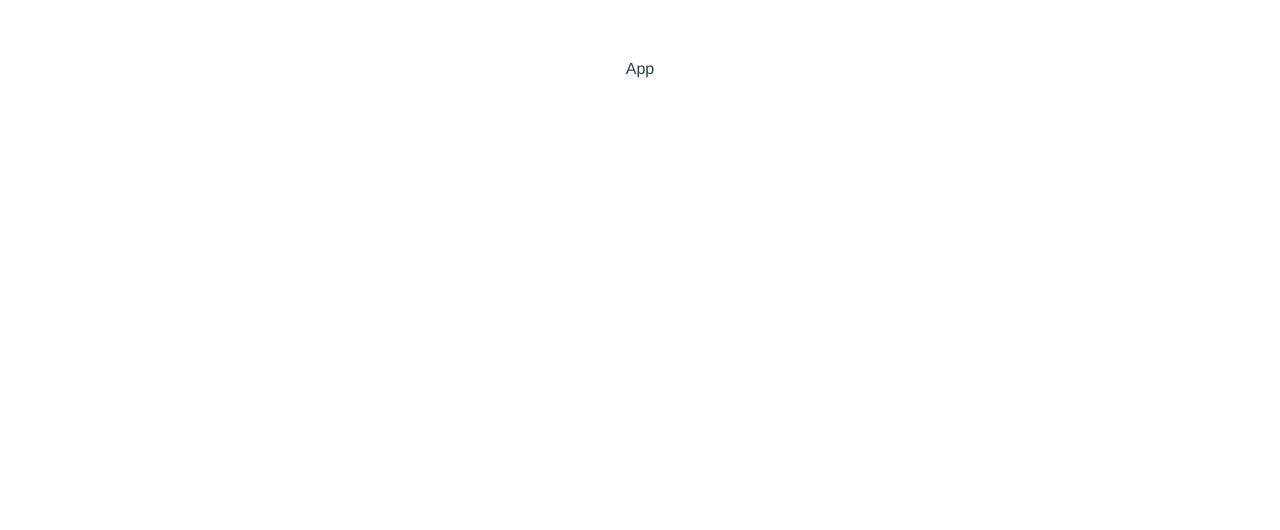
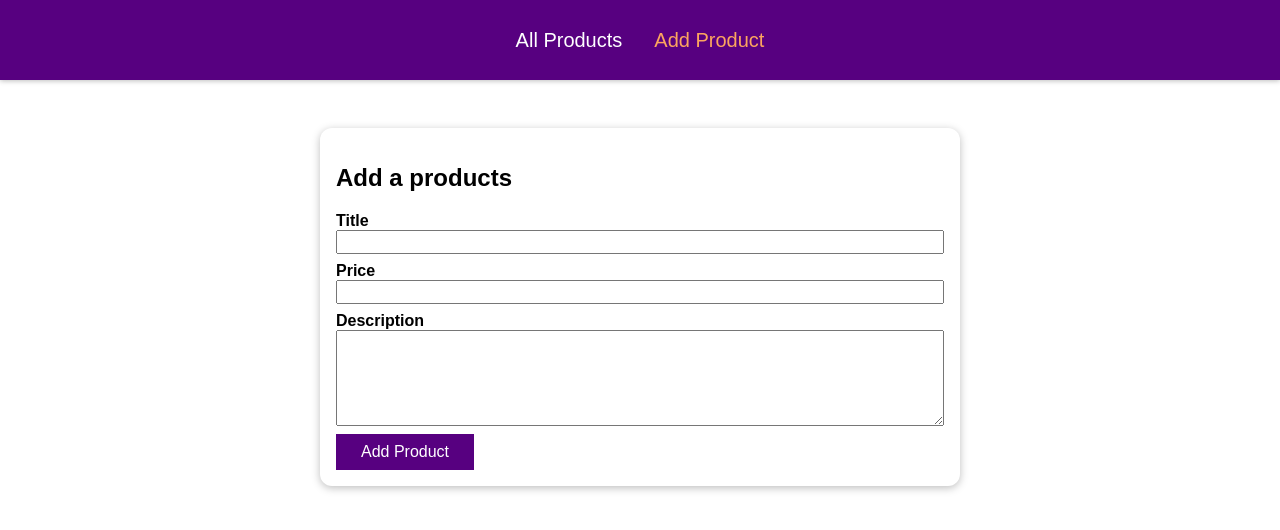
Before and after one commit to subashpenneru/Subash-Vue-Practice, a Vue app: page /products/add in a window 1280 px wide. Shown: the top 530 px of the page. Built offline with nearby package versions, Linux system fonts and the light colour scheme.

Commit message:
routing composition api

```diff
--- a/package.json
+++ b/package.json
@@ -10,7 +10,8 @@
   },
   "dependencies": {
     "core-js": "^3.6.5",
-    "vue": "^3.0.0"
+    "vue": "^3.0.0",
+    "vue-router": "^4.0.11"
   },
   "devDependencies": {
     "@vue/cli-plugin-babel": "~4.5.0",
--- a/src/App.vue
+++ b/src/App.vue
@@ -1,20 +1,69 @@
 <template>
-  <div>App</div>
+  <the-header></the-header>
+  <router-view></router-view>
 </template>
 
 <script>
+import { ref, provide } from 'vue';
+
+import TheHeader from './components/TheHeader.vue';
+
 export default {
-  name: 'App',
+  components: {
+    TheHeader
+  },
+  setup() {
+    const products = ref([
+      {
+        id: 'p1',
+        title: 'A Carpet',
+        description: 'A nice looking, maybe a little bit used carpet.',
+        price: 15.99
+      },
+      {
+        id: 'p2',
+        title: 'A Book',
+        description: 'You can read it. Maybe you should read it.',
+        price: 12.99
+      }
+    ]);
+
+    function addProduct(productData) {
+      console.log(productData);
+      const newProduct = {
+        id: new Date().toISOString(),
+        title: productData.title.value,
+        description: productData.description.value,
+        price: productData.price.value
+      };
+      products.value.push(newProduct);
+    }
+
+    provide('products', products);
+    provide('addProduct', addProduct);
+  }
 };
 </script>
 
-<style lang="scss">
-#app {
-  font-family: Avenir, Helvetica, Arial, sans-serif;
-  -webkit-font-smoothing: antialiased;
-  -moz-osx-font-smoothing: grayscale;
+<style>
+* {
+  box-sizing: border-box;
+}
+
+html {
+  font-family: sans-serif;
+}
+
+body {
+  margin: 0;
+}
+
+.container {
+  margin: 3rem auto;
+  max-width: 30rem;
+  border-radius: 12px;
+  box-shadow: 0 2px 8px rgba(0, 0, 0, 0.26);
+  padding: 1rem;
   text-align: center;
-  color: #2c3e50;
-  margin-top: 60px;
 }
 </style>
--- /dev/null
+++ b/src/components/TheHeader.vue
@@ -0,0 +1,53 @@
+<template>
+  <header>
+    <nav>
+      <ul>
+        <li>
+          <router-link to="/products">All Products</router-link>
+        </li>
+        <li>
+          <router-link to="/products/add">Add Product</router-link>
+        </li>
+      </ul>
+    </nav>
+  </header>
+</template>
+
+<style scoped>
+header {
+  width: 100%;
+  height: 5rem;
+  background-color: #570080;
+  box-shadow: 0 1px 5px rgba(0, 0, 0, 0.26);
+}
+
+nav {
+  height: 100%;
+}
+
+ul {
+  list-style: none;
+  margin: 0;
+  padding: 0;
+  height: 100%;
+  display: flex;
+  justify-content: center;
+  align-items: center;
+}
+
+li {
+  margin: 0 1rem;
+}
+
+a {
+  text-decoration: none;
+  color: white;
+  font-size: 1.25rem;
+}
+
+a:hover,
+a:active,
+a.router-link-active {
+  color: #fca55e;
+}
+</style>
--- a/src/main.js
+++ b/src/main.js
@@ -1,4 +1,23 @@
-import { createApp } from 'vue'
-import App from './App.vue'
+import { createApp } from 'vue';
+import { createRouter, createWebHistory } from 'vue-router';
 
-createApp(App).mount('#app')
+import App from './App.vue';
+import AllProducts from './pages/AllProducts.vue';
+import ProductDetails from './pages/ProductDetails.vue';
+import AddProduct from './pages/AddProduct.vue';
+
+const router = createRouter({
+  history: createWebHistory(),
+  routes: [
+    { path: '/', redirect: '/products' },
+    { path: '/products', component: AllProducts },
+    { path: '/products/:pid', component: ProductDetails, props: true },
+    { path: '/products/add', component: AddProduct }
+  ]
+});
+
+const app = createApp(App);
+
+app.use(router);
+
+app.mount('#app');
--- /dev/null
+++ b/src/pages/AddProduct.vue
@@ -0,0 +1,99 @@
+<template>
+  <section>
+    <h2>Add a products</h2>
+    <form @submit.prevent="submitForm">
+      <div>
+        <label for="title">Title</label>
+        <input type="text" id="title" v-model="enteredTitle" />
+      </div>
+      <div>
+        <label for="price">Price</label>
+        <input type="number" id="price" v-model.number="enteredPrice" />
+      </div>
+      <div>
+        <label for="description">Description</label>
+        <textarea
+          rows="5"
+          id="description"
+          v-model="enteredDescription"
+        ></textarea>
+      </div>
+      <button>Add Product</button>
+    </form>
+  </section>
+</template>
+
+<script>
+import { ref, inject } from 'vue';
+import { useRouter } from 'vue-router';
+
+export default {
+  setup() {
+    const addProduct = inject('addProduct');
+    const router = useRouter();
+
+    const enteredTitle = ref('');
+    const enteredPrice = ref(null);
+    const enteredDescription = ref('');
+
+    function submitForm() {
+      addProduct({
+        title: enteredTitle,
+        description: enteredDescription,
+        price: enteredPrice
+      });
+
+      router.push('/products');
+    }
+
+    return {
+      enteredTitle,
+      enteredPrice,
+      enteredDescription,
+      submitForm
+    };
+  }
+};
+</script>
+
+<style scoped>
+section {
+  margin: 3rem auto;
+  max-width: 40rem;
+  padding: 1rem;
+  border-radius: 12px;
+  box-shadow: 0 2px 8px rgba(0, 0, 0, 0.26);
+}
+
+input,
+label,
+textarea {
+  display: block;
+  width: 100%;
+}
+
+label {
+  font-weight: bold;
+}
+
+input,
+textarea {
+  font: inherit;
+  margin-bottom: 0.5rem;
+}
+
+button {
+  font: inherit;
+  background-color: #570080;
+  border: 1px solid #570080;
+  color: white;
+  padding: 0.5rem 1.5rem;
+  cursor: pointer;
+}
+
+button:hover,
+button:active {
+  background-color: #220031;
+  border-color: #220031;
+}
+</style>
--- /dev/null
+++ b/src/pages/AllProducts.vue
@@ -0,0 +1,52 @@
+<template>
+  <section>
+    <h2>All products</h2>
+    <ul>
+      <li v-for="product in products" :key="product.id">
+        <h3>{{ product.title }}</h3>
+        <h4>${{ product.price }}</h4>
+        <p>{{ product.description }}</p>
+        <router-link :to="`/products/${product.id}`">View Details</router-link>
+      </li>
+    </ul>
+  </section>
+</template>
+
+<script>
+import { inject } from 'vue';
+
+export default {
+  setup() {
+    const loadedProducts = inject('products');
+
+    return { products: loadedProducts };
+  }
+};
+</script>
+
+<style scoped>
+section {
+  margin: 3rem auto;
+  max-width: 40rem;
+  padding: 1rem;
+  border-radius: 12px;
+  box-shadow: 0 2px 8px rgba(0, 0, 0, 0.26);
+}
+
+ul {
+  list-style: none;
+  margin: 0;
+  padding: 0;
+}
+
+li {
+  margin: 1rem 0;
+  border: 1px solid #ccc;
+  padding: 1rem;
+}
+
+h3,
+h4 {
+  margin: 0.5rem 0;
+}
+</style>
--- /dev/null
+++ b/src/pages/ProductDetails.vue
@@ -0,0 +1,41 @@
+<template>
+  <section>
+    <h2>{{ title }}</h2>
+    <h3>${{ price }}</h3>
+    <p>{{ description }}</p>
+    <router-link to="/products/p2">Product p2</router-link>
+  </section>
+</template>
+
+<script>
+import { inject, computed } from 'vue';
+import { useRoute } from 'vue-router';
+
+export default {
+  props: ['pid'],
+  setup() {
+    const products = inject('products');
+    const route = useRoute();
+
+    const product = computed(() => {
+      return products.value.find(p => p.id === route.params.pid);
+    });
+
+    const title = computed(() => product.value.title);
+    const price = computed(() => product.value.price);
+    const description = computed(() => product.value.description);
+
+    return { title, price, description };
+  }
+};
+</script>
+
+<style scoped>
+section {
+  margin: 3rem auto;
+  max-width: 40rem;
+  padding: 1rem;
+  border-radius: 12px;
+  box-shadow: 0 2px 8px rgba(0, 0, 0, 0.26);
+}
+</style>
```
Also changed, not shown: 1 other file (tests, documents, lock files or other folders).
